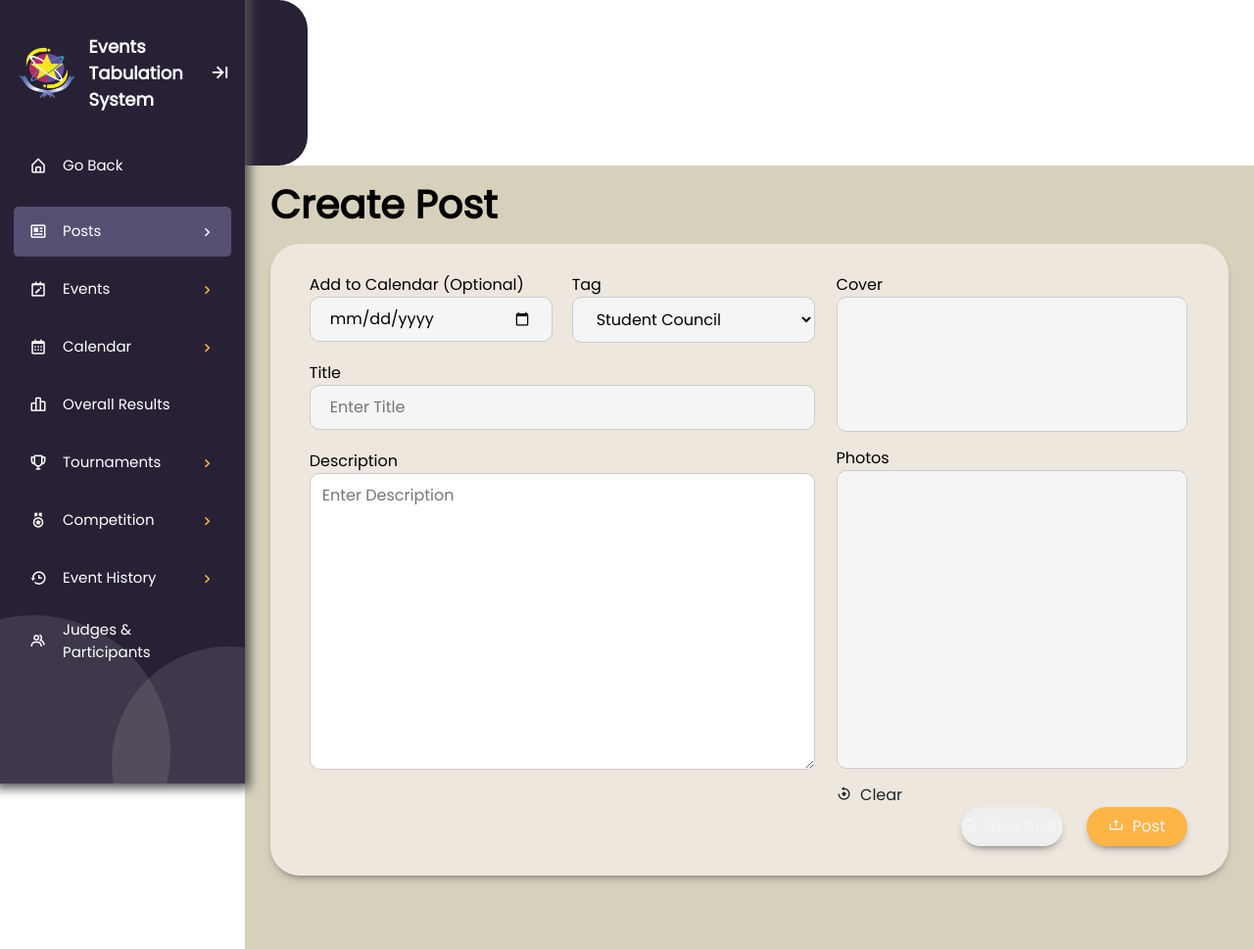
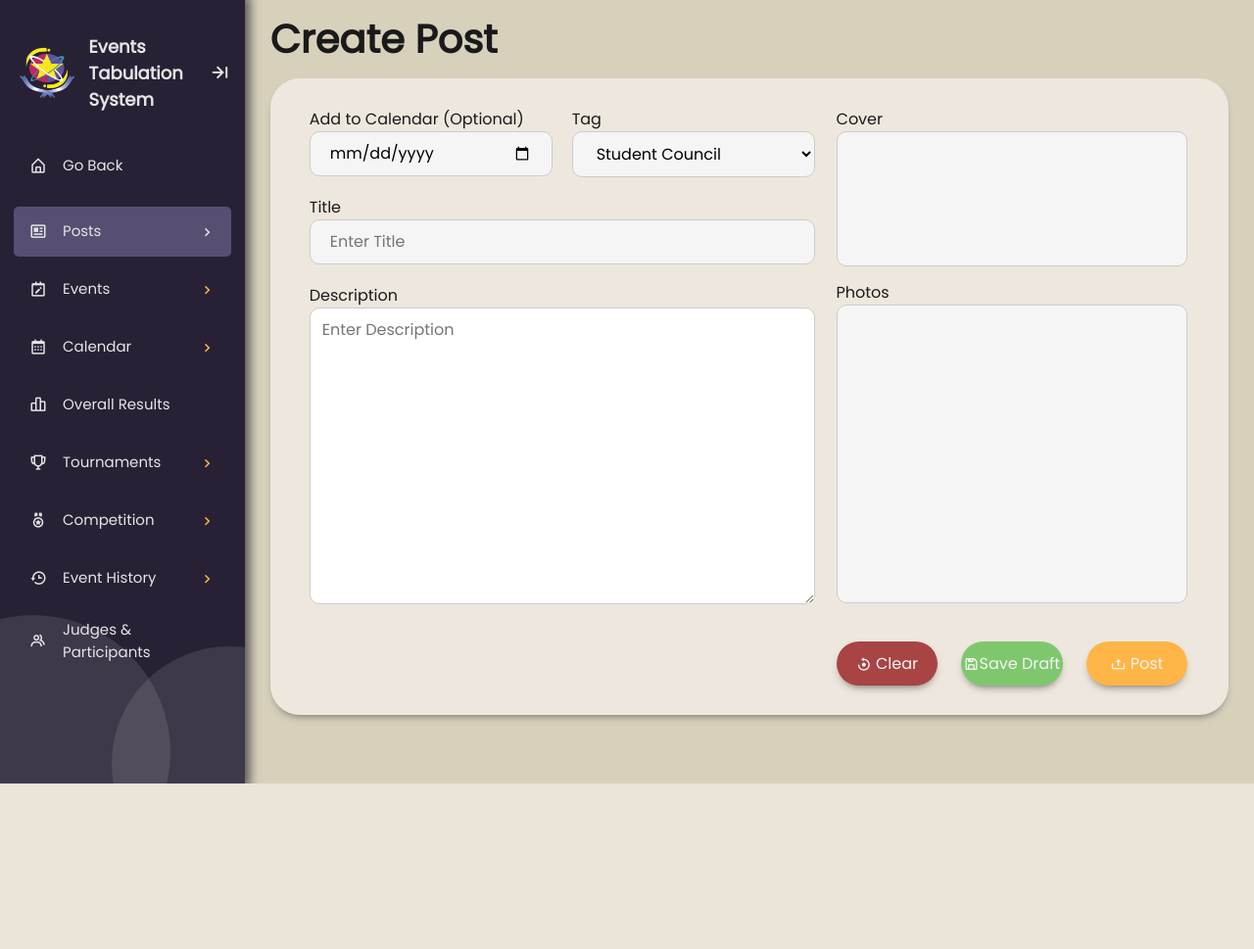
Before and after one commit to rhenzcasunuran/ETS, a PHP site: page /HOM-create-post.php in a window 1280 px wide. Shown: the whole page at 98% size. After the commit the page ends 800 px from the top, so only its background shows below. Run offline with PHP 8.4, Linux system fonts and the light colour scheme; a user stored in the database is signed in.

Commit message:
Add files via upload

```diff
--- a/css/EVE-admin-event-config.css
+++ b/css/EVE-admin-event-config.css
@@ -117,7 +117,7 @@ table tr td a:link{
 }
 
 .h-data #eventNameData, .h-data #categoryNameData{
-    padding-left: 40px;
+    padding-left: 40px!important;
 }
 
 #checkEventName, #checkCategoryName{
--- a/css/HOM-create-post.css
+++ b/css/HOM-create-post.css
@@ -96,55 +96,4 @@ textarea{
     display: inline-block;
     border: 1px solid #ccc;
     border-radius: 10px;
-
 }
-
-.link-button{
-    display: inline-block;
-    border: none;
-    color: whitesmoke;
-    height: 40px;
-    border-radius: 20px;
-    cursor: pointer;
-    width: 100%;
-    font-weight: 300;
-    box-shadow: 0 5px 10px -5px var(--color-shadow);
-}
-
-button{
-    border: none;
-    color: whitesmoke;
-    height: 40px;
-    border-radius: 20px;
-    cursor: pointer;
-    margin-top: 24px;
-    width: 100%;
-    font-weight: 300;
-    padding: 0;
-    box-shadow: 0 5px 10px -5px var(--color-shadow);
-}
-
-button:hover{
-    opacity: 75%;
-    transition: all .5s ease;
-}
-
-.discard{
-    background-color: var(--color-sidebar-sublist-1);
-}
-
-.draft{
-    background-color: var(--color-sidebar-sublist-2);
-}
-
-.post{
-    background-color: var(--color-sidebar-sublist-3);
-}
-
-.discard-changes{
-    background-color: var(--color-sidebar-sublist-1);
-}
-
-.save-changes{
-    background-color: var(--color-sidebar-sublist-2);
-}
--- a/css/HOM-manage-post.css
+++ b/css/HOM-manage-post.css
@@ -23,11 +23,13 @@
     font-weight: bold;
     width: 100%;
     color: var(--color-content-text);
+    margin: 0;
 }
 
 .data-value{
     width: 100%;
     color: var(--color-content-text);
+    margin: 0;
 }
 
 .link-button{
--- /dev/null
+++ b/css/HOM-style.css
@@ -0,0 +1,117 @@
+.button-clone{
+    border: none;
+    color: whitesmoke;
+    height: 45px;
+    border-radius: 30px;
+    cursor: pointer;
+    margin-top: 24px;
+    width: 100%;
+    font-weight: 300;
+    padding: 0;
+    box-shadow: 0 5px 10px -5px var(--color-shadow);
+    display: flex;
+    justify-content: center;
+    align-items: center;
+}
+
+.button-clone:hover{
+    opacity: 80%;
+    transition: all .5s ease;
+}
+
+.save-changes{
+    background-color: var(--color-sidebar-sublist-2);
+}
+
+.delete, .continue, .clear, .discard-changes{
+    background-color: var(--color-red);
+}
+
+.save-draft, .save-changes{
+    background-color: var(--color-green);
+}
+
+.post, .edit-post{
+    background-color: var(--color-yellow);
+}
+
+.cancel{
+    background-color: gray;
+}
+
+#popup{
+    width: 100vw;
+    height: 100vh;
+    background-color: rgba(0, 0, 0, 0.5);
+    display: none;
+    justify-content: center;
+    align-items: center;
+    position: fixed;
+    z-index: 100;
+}
+
+#clear-popup{
+    width: 100vw;
+    height: 100vh;
+    background-color: rgba(0, 0, 0, 0.5);
+    display: none;
+    justify-content: center;
+    align-items: center;
+    position: fixed;
+    z-index: 100;
+}
+
+#discardChanges-popup{
+    width: 100vw;
+    height: 100vh;
+    background-color: rgba(0, 0, 0, 0.5);
+    display: none;
+    justify-content: center;
+    align-items: center;
+    position: fixed;
+    z-index: 100;
+}
+
+.close{
+    top: 20px;
+    right: 30px;
+    transition: .25s;
+    font-size: 30px;
+    font-weight: bold;
+    text-decoration: none;
+    color: whitesmoke;
+    cursor: pointer;
+    padding: 0!important;
+}
+
+.close:hover{
+    color: var(--color-sidebar-sublist-1);
+}
+
+.popup-card{
+    background-color: var(--color-content-card);
+    padding: 30px!important;
+    border-radius: 30px;
+    width: 25%;
+    display: flex;
+    justify-content: center;
+    align-items: center;
+}
+
+.warning-icon{
+    width: 100%;
+    font-size: 150px;
+    display: flex;
+    justify-content: center;
+    align-items: center;
+    color: var(--color-content-text);
+}
+
+h3{
+    font-weight: bolder;
+    color: var(--color-content-text);
+}
+
+h6{
+    color: var(--color-content-text);
+}
--- a/css/theme-mode.css
+++ b/css/theme-mode.css
@@ -1,6 +1,6 @@
 :root[data-theme="light"] {
     --color-sidebar-bg:#282135;
-    --color-sidebar-text: #fff;
+    --color-sidebar-text: #e5e5e5;
     --color-sidebar-active: #635B81CC;
     --color-sidebar-subactive: #635B8180;
     --color-sidebar-hover: #635B8180;
@@ -14,7 +14,7 @@
     --color-shadow: #555;
 
     --color-body: #D7D1BC;
-    --color-content-text: #000;
+    --color-content-text: #1a1a1a;
     --color-content-line: #635B8180;
     --color-content-card: #EDE7DD;
     --color-search-show: #FF605C;
@@ -30,11 +30,15 @@
     --color-jmap: #FFBD44;
     --color-jpia: #CF1659;
     --color-piie: #16BA9D;
+
+    --color-red: #A84444;
+    --color-yellow: #FFB546;
+    --color-green: #7FC76D;
 }
 
 :root[data-theme="dark"] {
     --color-sidebar-bg:#282135;
-    --color-sidebar-text: #fff;
+    --color-sidebar-text: #f2f2f2;
     --color-sidebar-active: #635B81CC;
     --color-sidebar-subactive: #635B8180;
     --color-sidebar-hover: #635B8180;
@@ -48,7 +52,7 @@
     --color-shadow: #111;
 
     --color-body: #191424;
-    --color-content-text: #fff;
+    --color-content-text: #e5e5e5;
     --color-content-line: #635B81CC;
     --color-content-card: #282135;
     --color-search-show: #FF605C;
@@ -63,6 +67,10 @@
     --color-jmap: #FFBD44;
     --color-jpia: #CF1659;
     --color-piie: #16BA9D;
+
+    --color-red: #A84444;
+    --color-yellow: #FFB546;
+    --color-green: #7FC76D;
 }
 
 [data-theme='light'] .lightmode,
```
